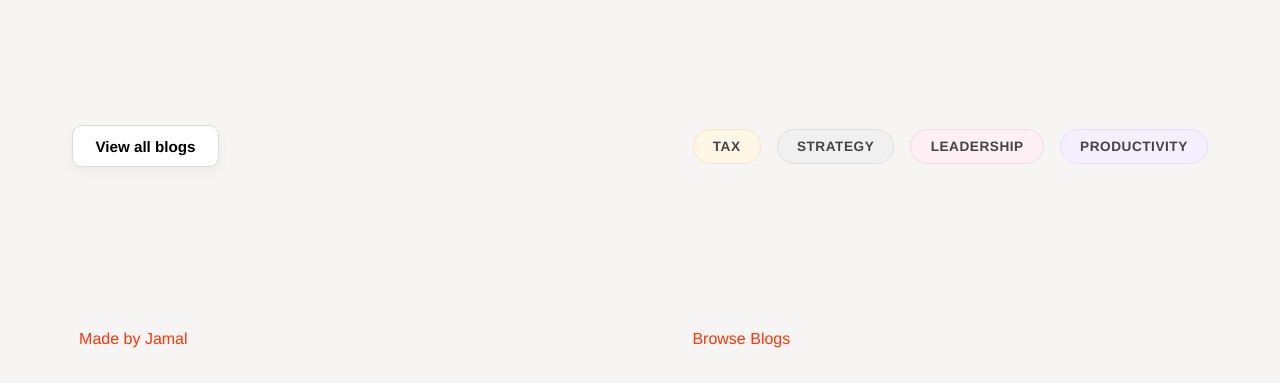
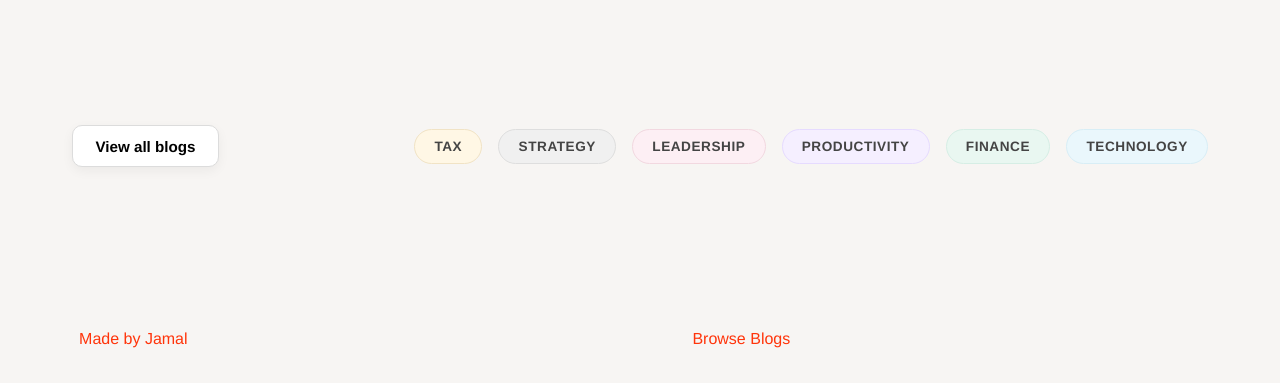
Before and after one commit to Jamal-Raja/sona-fullstack-blogging-platform, a website with bundled scripts: page public/pages/blogs.html in a window 1280 px wide. Shown: the part 1083-1466 px from the top of the page. Built offline with nearby package versions, Linux system fonts and the light colour scheme; no server answers.

Commit message:
Add filters for all categories on main blogs page

```diff
--- a/public/assets/css/style.css
+++ b/public/assets/css/style.css
@@ -621,6 +621,16 @@ footer a {
   border-color: #e6dbff;
 }
 
+.filters button[data-filter="finance"] {
+  background: #e9f7f1;
+  border-color: #d6eee5;
+}
+
+.filters button[data-filter="technology"] {
+  background: #eaf7fc;
+  border-color: #d8eef6;
+}
+
 @media (max-width: 800px) {
   .blogs-header {
     flex-direction: column;
--- a/public/pages/blogs.html
+++ b/public/pages/blogs.html
@@ -55,8 +55,18 @@
             <button data-filter="strategy">strategy</button>
             <button data-filter="Leadership">Leadership</button>
             <button data-filter="productivity">productivity</button>
+            <button data-filter="finance">finance</button>
+            <button data-filter="technology">technology</button>
           </div>
         </div>
+
+        <!-- "Accounting",
+  "Finance",
+  "Tax",
+  "Strategy",
+  "Leadership",
+  "Technology",
+  "Productivity", -->
 
         <div id="blogsContainer" class="blogs-container">
           <!-- BLOGS DYNAMICALLY INJECTED HERE VIA JS -->
```
